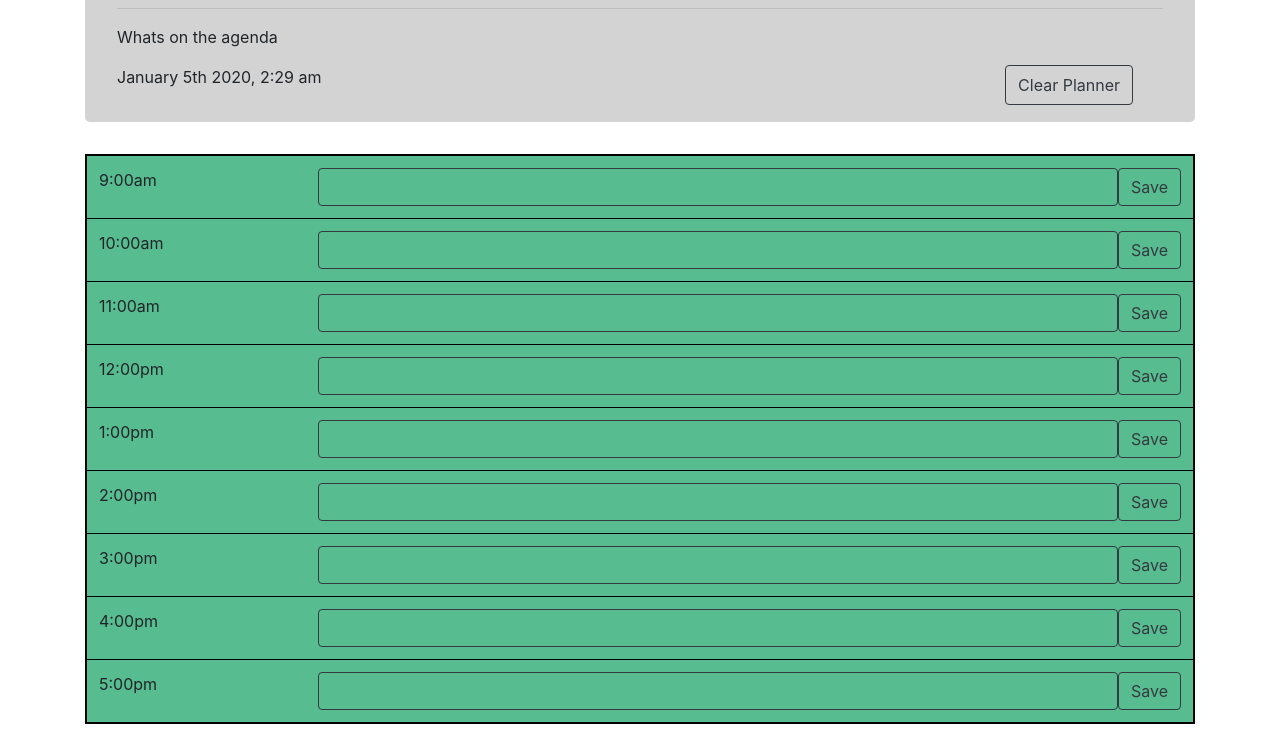
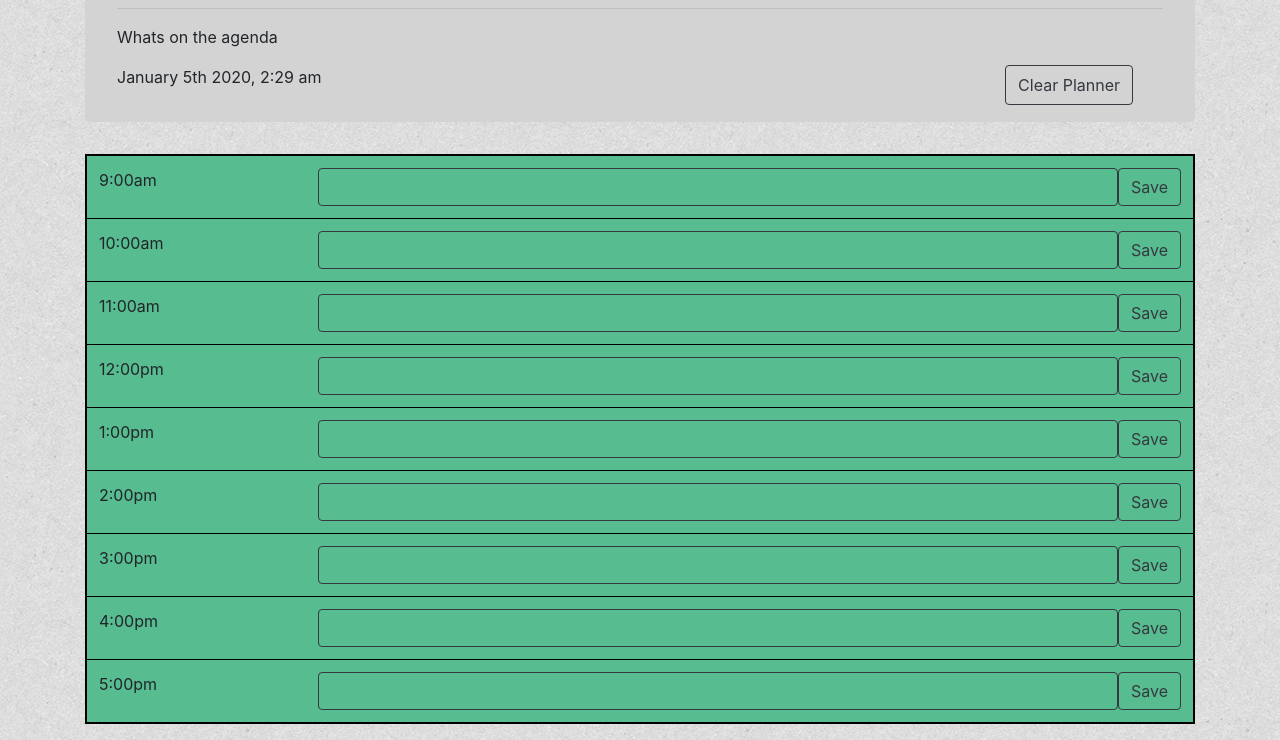
Before and after one commit to resousa/daily-work-planner, a plain HTML site: page index.html in a window 1280 px wide. Shown: the part 128-868 px from the top of the page. Drawn offline with nearby package versions, Linux system fonts and the light colour scheme.

Commit message:
added background

```diff
--- a/style.css
+++ b/assets/css/style.css
@@ -1,3 +1,8 @@
+body {
+  background-image:url('../images/paper.png');
+  margin: 0;
+}
+
 .jumbotron {
   height: 250px;
   background-color: lightgray;
--- a/index.html
+++ b/index.html
@@ -7,7 +7,7 @@
     <meta http-equiv="X-UA-Compatible" content="ie=edge">
     <title>Workload Planner</title>
     <link rel="stylesheet" href="https://maxcdn.bootstrapcdn.com/bootstrap/4.0.0/css/bootstrap.min.css">
-    <link rel="stylesheet" href="style.css">
+    <link rel="stylesheet" href="assets/css/style.css">
 </head>
 
 <body>
```
Also changed, not shown: assets/images/paper.png (added).
